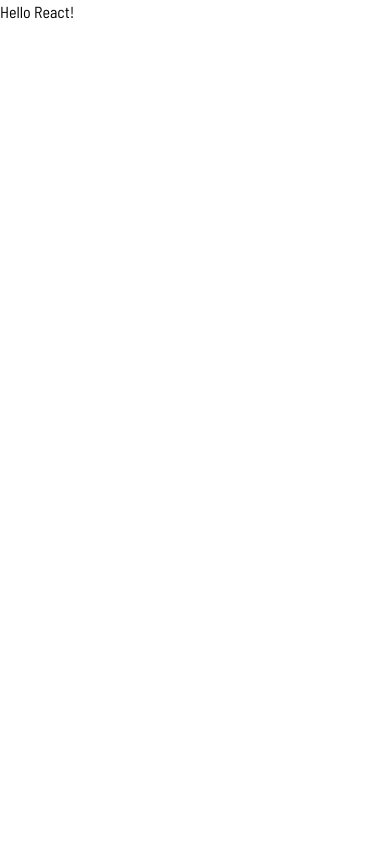
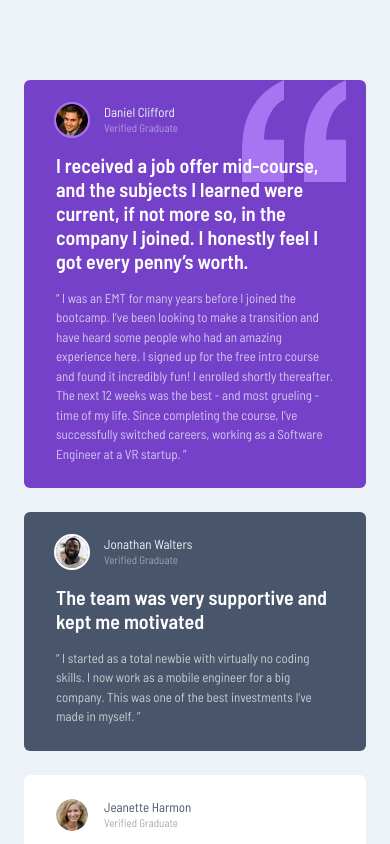
Before and after one commit to tOnski86/react-testimonials-grid, a React (Vite) app: page / in a window 390 px wide. Shown: the top 844 px of the page. Built offline with nearby package versions, Linux system fonts and the light colour scheme.

Commit message:
Implement mobile styling

```diff
--- a/index.html
+++ b/index.html
@@ -2,7 +2,7 @@
 <html lang="en">
   <head>
     <meta charset="UTF-8" />
-    <link rel="icon" type="image/svg+xml" href="/vite.svg" />
+    <link rel="icon" type="image/svg+xml" href="/favicon-32x32.png" />
     <link rel="preconnect" href="https://fonts.googleapis.com" />
     <link rel="preconnect" href="https://fonts.gstatic.com" crossorigin />
     <link
@@ -10,9 +10,9 @@
       rel="stylesheet"
     />
     <meta name="viewport" content="width=device-width, initial-scale=1.0" />
-    <title>Vite + React</title>
+    <title>Testimonials Grid</title>
   </head>
-  <body class="font-barlow">
+  <body class="font-barlow text-[13px] bg-white-200">
     <div id="root"></div>
     <script type="module" src="/src/main.jsx"></script>
   </body>
--- a/src/App.jsx
+++ b/src/App.jsx
@@ -1,5 +1,76 @@
+import Card from './Components/Card';
+
 function App() {
-  return <h1 className='text-cyan-600'>Hello React!</h1>;
+  return (
+    <div className='my-20 mx-6 [&>:not(:last-child)]:mb-6'>
+      <Card
+        cardBackgroundStyle='/bg-pattern-quotation.svg'
+        cardStyle='violet'
+        authorNameStyle='light'
+        authorTitleStyle='light'
+        reviewTitleStyle='light'
+        reviewDescriptionStyle='light'
+        authorImage='/image-daniel.jpg'
+        authorImageStyle='violet'
+        authorName='Daniel Clifford'
+        authorTitle='Verified Graduate'
+        reviewTitle='I received a job offer mid-course, and the subjects I learned were current, if not more so, in the company I joined. I honestly feel I got every penny’s worth.'
+        reviewDescription='“ I was an EMT for many years before I joined the bootcamp. I’ve been looking to make a transition and have heard some people who had an amazing experience here. I signed up for the free intro course and found it incredibly fun! I enrolled shortly thereafter. The next 12 weeks was the best - and most grueling - time of my life. Since completing the course, I’ve successfully switched careers, working as a Software Engineer at a VR startup. ”'
+      />
+      <Card
+        cardStyle='gray'
+        authorNameStyle='light'
+        authorTitleStyle='light'
+        reviewTitleStyle='light'
+        reviewDescriptionStyle='light'
+        authorImage='/image-jonathan.jpg'
+        authorImageStyle='white'
+        authorName='Jonathan Walters'
+        authorTitle='Verified Graduate'
+        reviewTitle='The team was very supportive and kept me motivated'
+        reviewDescription='“ I started as a total newbie with virtually no coding skills. I now work as a mobile engineer for a big company. This was one of the best investments I’ve made in myself. ”'
+      />
+      <Card
+        cardStyle='white'
+        authorNameStyle='dark'
+        authorTitleStyle='dark'
+        reviewTitleStyle='dark'
+        reviewDescriptionStyle='dark'
+        authorImage='/image-jeanette.jpg'
+        authorImageStyle='white'
+        authorName='Jeanette Harmon'
+        authorTitle='Verified Graduate'
+        reviewTitle='An overall wonderful and rewarding experience'
+        reviewDescription='“ Thank you for the wonderful experience! I now have a job I really enjoy, and make a good living while doing something I love. ”'
+      />
+      <Card
+        cardStyle='blue'
+        authorNameStyle='light'
+        authorTitleStyle='light'
+        reviewTitleStyle='light'
+        reviewDescriptionStyle='light'
+        authorImage='/image-patrick.jpg'
+        authorImageStyle='violet'
+        authorName='Patrick Abrams'
+        authorTitle='Verified Graduate'
+        reviewTitle='Awesome teaching support from TAs who did the bootcamp themselves. Getting guidance from them and learning from their experiences was easy.'
+        reviewDescription='“ The staff seem genuinely concerned about my progress which I find really refreshing. The program gave me the confidence necessary to be able to go out in the world and present myself as a capable junior developer. The standard is above the rest. You will get the personal attention you need from an incredible community of smart and amazing people. ”'
+      />
+      <Card
+        cardStyle='white'
+        authorNameStyle='dark'
+        authorTitleStyle='dark'
+        reviewTitleStyle='dark'
+        reviewDescriptionStyle='dark'
+        authorImage='/image-kira.jpg'
+        authorImageStyle='white'
+        authorName='Kira Whittle'
+        authorTitle='Verified Graduate'
+        reviewTitle='Such a life-changing experience. Highly recommended! '
+        reviewDescription='“ Before joining the bootcamp, I’ve never written a line of code. I needed some structure from professionals who can help me learn programming step by step. I was encouraged to enroll by a former student of theirs who can only say wonderful things about the program. The entire curriculum and staff did not disappoint. They were very hands-on and I never had to wait long for assistance. The agile team project, in particular, was outstanding. It took my learning to the next level in a way that no tutorial could ever have. In fact, I’ve often referred to it during interviews as an example of my developent experience. It certainly helped me land a job as a full-stack developer after receiving multiple offers. 100% recommend! ”'
+      />
+    </div>
+  );
 }
 
 export default App;
--- /dev/null
+++ b/src/Components/Card.jsx
@@ -0,0 +1,89 @@
+/* eslint-disable react/prop-types */
+function Card({
+  authorImage,
+  authorName,
+  authorTitle,
+  reviewTitle,
+  reviewDescription,
+  cardStyle,
+  cardBackgroundStyle,
+  authorNameStyle,
+  authorImageStyle,
+  authorTitleStyle,
+  reviewTitleStyle,
+  reviewDescriptionStyle,
+}) {
+  const { card, quote, image, name, job, title, description } = customTheme;
+
+  return (
+    <div
+      className={
+        cardBackgroundStyle
+          ? `${card[cardStyle]} relative`
+          : `${card[cardStyle]}`
+      }
+    >
+      {cardBackgroundStyle && (
+        <img src={cardBackgroundStyle} className={quote} alt='quote' />
+      )}
+
+      <div className='flex gap-4 items-center mb-4'>
+        <img
+          src={authorImage}
+          alt={authorName}
+          className={image[authorImageStyle]}
+        />
+        <div>
+          <h2 className={name[authorNameStyle]}>{authorName}</h2>
+          <h3 className={job[authorTitleStyle]}>{authorTitle}</h3>
+        </div>
+      </div>
+      <h3 className={title[reviewTitleStyle]}>{reviewTitle}</h3>
+      <p className={description[reviewDescriptionStyle]}>{reviewDescription}</p>
+    </div>
+  );
+}
+
+const customTheme = {
+  card: {
+    violet: 'bg-violet py-6 px-8 rounded-md z-10',
+    gray: 'bg-grayBlue py-6 px-8 rounded-md z-10',
+    blue: 'bg-blackBlue py-6 px-8 rounded-md z-10',
+    white: 'bg-white-100 py-6 px-8 rounded-md z-10',
+  },
+  quote: 'absolute top-0 right-5 -z-10',
+  image: {
+    violet: 'outline-2 outline outline-[#A775F1] rounded-full w-8',
+    white: 'outline-2 outline outline-white-100 rounded-full w-8',
+  },
+  name: {
+    light: 'text-white-200 font-md leading-4',
+    dark: 'text-grayBlue font-md leading-4',
+  },
+  job: {
+    light: 'text-white-200 text-[11px] opacity-50',
+    dark: 'text-grayBlue text-[11px] opacity-50',
+  },
+  title: {
+    light: 'text-white-100 text-xl font-semibold leading-6 mb-4',
+    dark: 'text-grayBlue text-xl font-semibold leading-6 mb-4',
+  },
+  description: {
+    light: 'text-white-100 opacity-70',
+    dark: 'text-grayBlue opacity-70',
+  },
+  grid: {
+    base: '',
+    wide: '',
+    tall: '',
+  },
+};
+
+/*
+layout: (grid template row-2 col-4)
+  - base: row-span-1 col-span-1
+  - wide: row-span-1 col-span-2
+  - tall: row-span-2 col-span-1
+  */
+
+export default Card;
```
